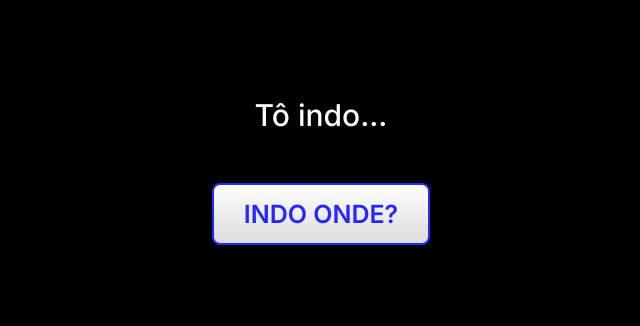
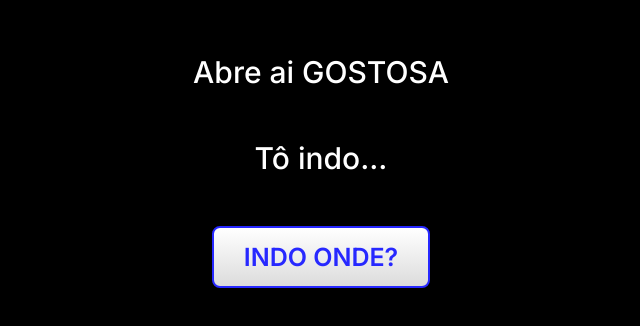
Before and after one commit to MayranAdriel/indoali.github.io, a plain HTML site: page index.html in a window 1280 px wide. Shown: the part 204-530 px from the top of the page, without its empty margins (319-959 px from the left). Drawn offline with Linux system fonts and the light colour scheme.

Commit message:
adicionando gostosa

```diff
--- a/index.html
+++ b/index.html
@@ -80,6 +80,8 @@
 
     <audio id="audio" src="https://www.myinstants.com/media/sounds/we-live-we-love-we-lie.mp3" preload="auto"></audio>
 
+    <h1>Abre ai GOSTOSA</h1>
+
     <h1>Tô indo...</h1>
 
     <button id="meu-botao">INDO ONDE?</button>
```
